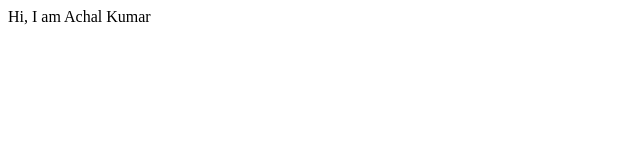
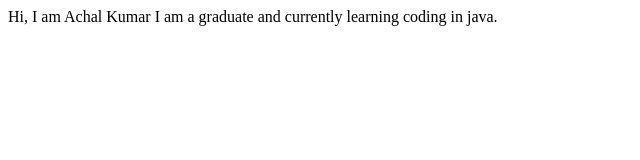
Before and after one commit to achal-kumar64/achal-portfolio-site, a plain HTML site: page index.html in a window 1280 px wide. Shown: the whole page, without its empty margins (0-640 px from the left). Drawn offline with Linux system fonts and the light colour scheme.

Commit message:
doc: what I do
skill I posses

```diff
--- a/index.html
+++ b/index.html
@@ -8,5 +8,7 @@
 </head>
 <body>
     Hi, I am Achal Kumar
+
+    I am a graduate and currently learning coding in java.
 </body>
 </html>
```
